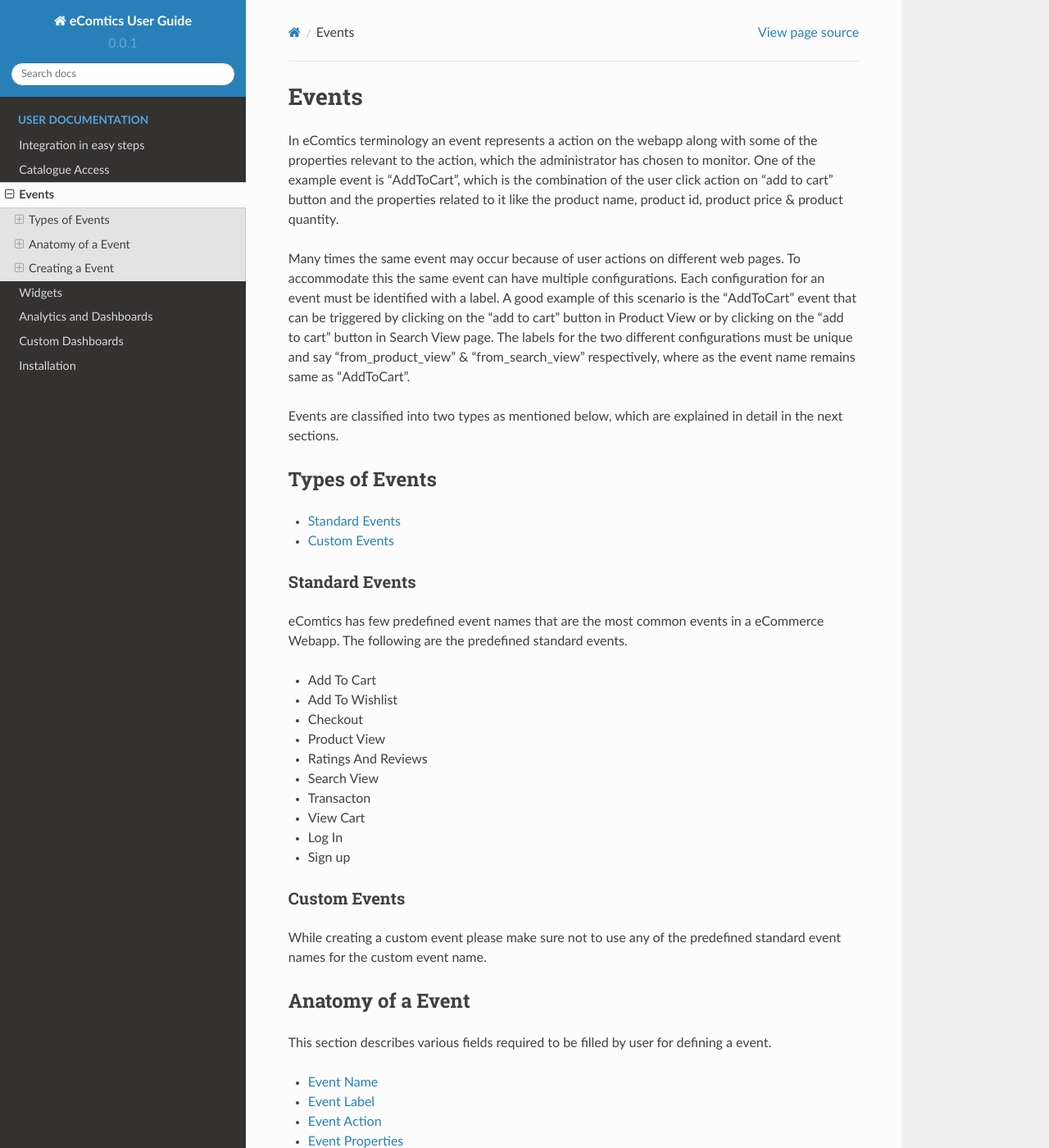
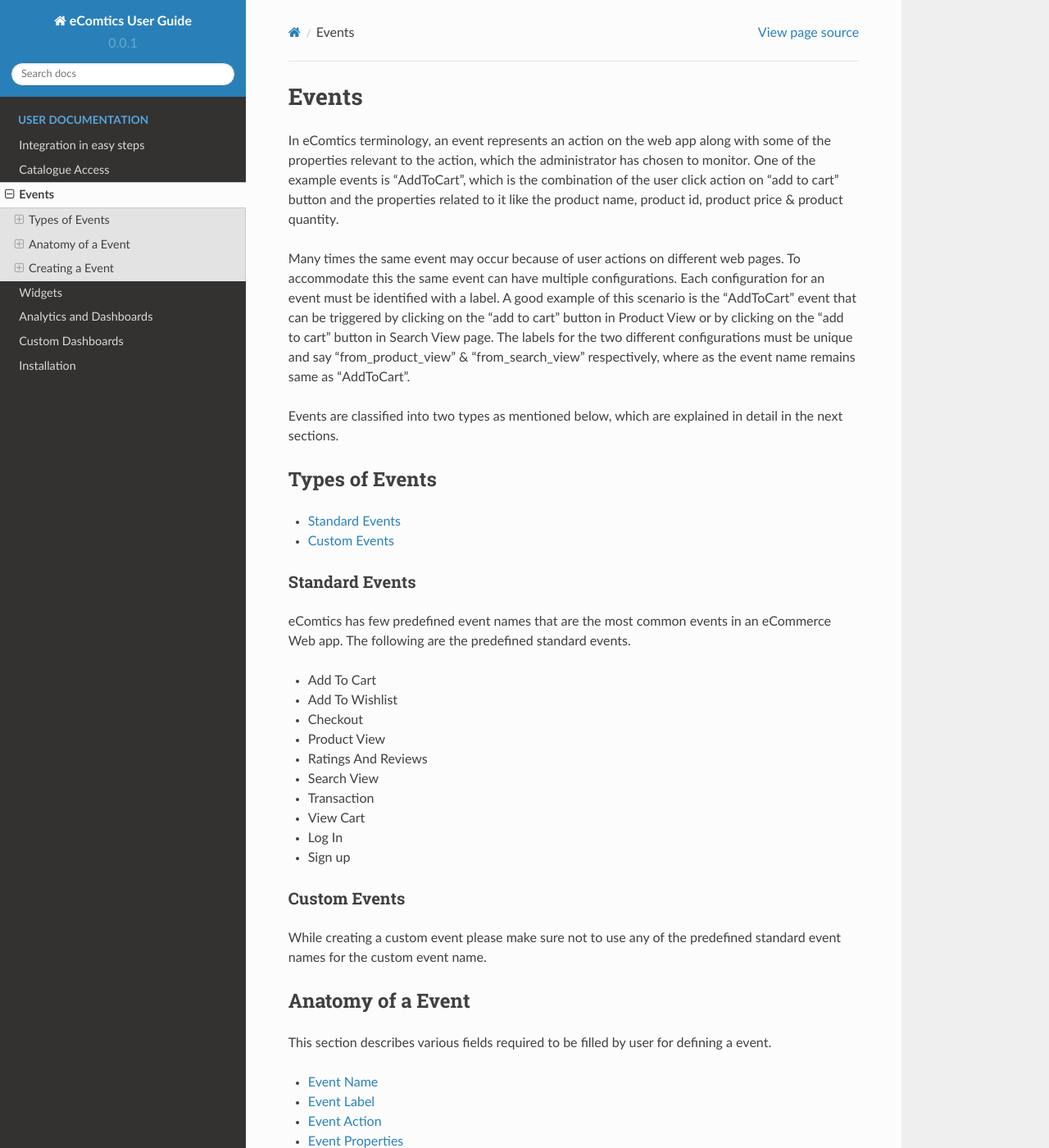
Before and after one commit to Jyotie/ecomdocs, a Sphinx documentation site: the page built from source/events.rst, in a window 1280 px wide and 1400 px high. Shown: the whole window at 82% size. Built offline with Sphinx 7.4.7 and the Read the Docs theme 2.0.0, drawn with Linux system fonts in a browser that asks for light colours; pages that are not in the unit, such as notebooks, are missing from menus.

Commit message:
Update events.rst

```diff
--- a/source/events.rst
+++ b/source/events.rst
@@ -1,7 +1,7 @@
 Events
 =========================
 
-In eComtics terminology an event represents a action on the webapp along with some of the properties relevant to the action, which the administrator has chosen to monitor. One of the example event is “AddToCart”, which is the combination of the user click action on “add to cart” button and the properties related to it like the product name, product id, product price & product quantity.
+In eComtics terminology, an event represents an action on the web app along with some of the properties relevant to the action, which the administrator has chosen to monitor. One of the example events is “AddToCart”, which is the combination of the user click action on “add to cart” button and the properties related to it like the product name, product id, product price & product quantity.
 
 Many times the same event may occur because of user actions on different web pages. To accommodate this the same event can have multiple configurations. Each configuration for an event must be identified with a label. A good example of this scenario is the “AddToCart” event that can be triggered by clicking on the “add to cart” button in Product View or by clicking on the “add to cart” button in Search View page. The labels for the two different configurations must be unique and say “from_product_view” & “from_search_view” respectively, where as the event name remains same as “AddToCart”.
 
@@ -18,7 +18,7 @@
 Standard Events
 ~~~~~~~~~~~~~~~
 
-eComtics has few predefined event names that are the most common events in a eCommerce Webapp. The following are the predefined standard events.
+eComtics has few predefined event names that are the most common events in an eCommerce Web app. The following are the predefined standard events.
 
 * Add To Cart
 * Add To Wishlist
@@ -26,7 +26,7 @@
 * Product View
 * Ratings And Reviews
 * Search View
-* Transacton
+* Transaction
 * View Cart
 * Log In
 * Sign up
```
